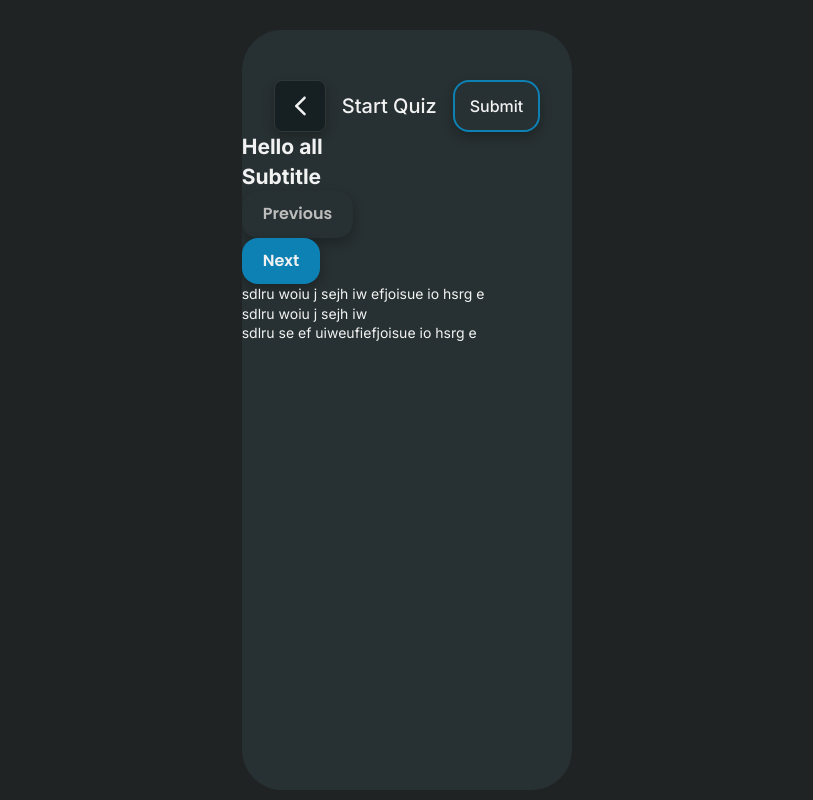
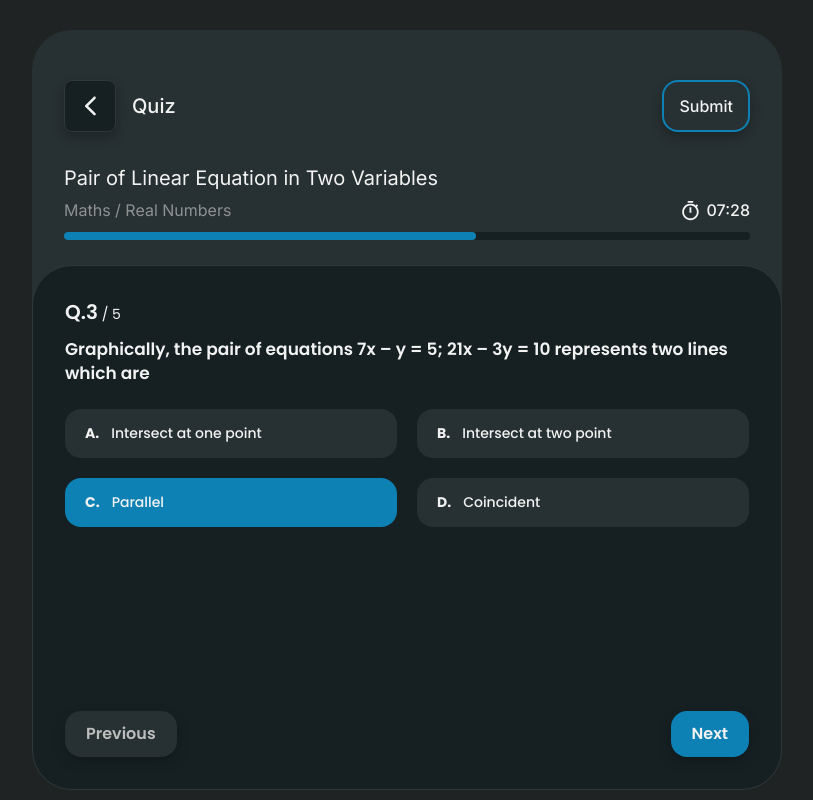
Before and after one commit to VanyaKupnevskij/quiz, a React (Create React App) app: page /quiz/page in a window 1280 px wide. Shown: the whole page, without its empty margins (233-1046 px from the left). Built offline with nearby package versions, Linux system fonts and the light colour scheme.

Commit message:
quiz page

```diff
--- /dev/null
+++ b/src/components/Question/Question.jsx
@@ -0,0 +1,36 @@
+import styles from './Question.module.scss';
+import classNames from 'classnames';
+
+function Question() {
+  return (
+    <>
+      <div className={styles.numeric_question}>
+        <span className={styles.current}>Q.3</span>
+        <span className={styles.total}> / 5</span>
+      </div>
+      <p className={styles.question}>
+        Graphically, the pair of equations 7x – y = 5; 21x – 3y = 10 represents two lines which are
+      </p>
+      <ol className={styles.answers}>
+        <li className={styles.variant}>
+          <span className={styles.mark}>A.</span>
+          <span className={styles.text}>Intersect at one point</span>
+        </li>
+        <li className={styles.variant}>
+          <span className={styles.mark}>B.</span>
+          <span className={styles.text}>Intersect at two point</span>
+        </li>
+        <li className={classNames([styles.variant, styles.checked])}>
+          <span className={styles.mark}>C.</span>
+          <span className={styles.text}>Parallel</span>
+        </li>
+        <li className={styles.variant}>
+          <span className={styles.mark}>D.</span>
+          <span className={styles.text}>Coincident</span>
+        </li>
+      </ol>
+    </>
+  );
+}
+
+export default Question;
--- /dev/null
+++ b/src/components/Question/Question.module.scss
@@ -0,0 +1,69 @@
+@import '../../index.scss';
+
+.numeric_question {
+  .current {
+    font-weight: 600;
+    font-size: 20px;
+  }
+  .total {
+    font-weight: 400;
+    font-size: 14px;
+    line-height: 21px;
+  }
+}
+
+.question {
+  padding-top: 12px;
+  font-weight: 600;
+  font-size: 17px;
+}
+
+.answers {
+  padding-top: 24px;
+  font-weight: 500;
+  font-size: 14px;
+  line-height: 21px;
+  list-style: none;
+
+  display: grid;
+  gap: 20px;
+  grid-template-columns: repeat(2, 1fr);
+
+  .variant {
+    padding: 14px 20px;
+    background-color: $gray-color;
+    border-radius: $base-border-radius;
+
+    transition: all 0.2s;
+    &:hover {
+      background-color: rgba($gray-color, 0.85);
+    }
+
+    &.checked {
+      background-color: $blue-color;
+    }
+    &.truly {
+      background-color: $green-color;
+    }
+    &.wrong {
+      background-color: $red-color;
+    }
+  }
+
+  .mark {
+    font-weight: 700;
+    padding-right: 12px;
+  }
+
+  .text {
+    font-weight: 500;
+    font-size: 14px;
+    line-height: 21px;
+  }
+}
+
+@media (max-width: 620px) {
+  .answers {
+    grid-template-columns: repeat(1, 1fr);
+  }
+}
--- a/src/pages/QuizPage.jsx
+++ b/src/pages/QuizPage.jsx
@@ -1,5 +1,9 @@
 import Header from '../components/Header/Header';
 import Button, { SubmitButton, GrayButton } from '../components/Button/Button';
+import Question from '../components/Question/Question';
+
+import styles from './QuizPage.module.scss';
+import timerImg from '../images/timer.svg';
 
 function handleOnClick() {
   alert('click button/link');
@@ -8,27 +12,53 @@ function handleOnClick() {
 function QuizStart() {
   return (
     <>
-      <header>
-        <Header title={'Start Quiz'}>
-          <SubmitButton isLink linkPath="/quiz/result">
-            Submit
-          </SubmitButton>
-        </Header>
-      </header>
+      <Header title={'Quiz'}>
+        <SubmitButton isLink linkPath="/quiz/result">
+          Submit
+        </SubmitButton>
+      </Header>
       <section className="main">
-        <div className="inner">
-          <h1>Hello all</h1>
-          <h2>Subtitle</h2>
+        <AdditionalInfo />
 
-          <GrayButton handleClick={handleOnClick}>Previous</GrayButton>
-          <Button handleClick={handleOnClick}>Next</Button>
-          <p>sdlru woiu j sejh iw efjoisue io hsrg e</p>
-          <p>sdlru woiu j sejh iw </p>
-          <p>sdlru se ef uiweufiefjoisue io hsrg e</p>
+        <div className={styles.content}>
+          <div className="inner">
+            <Question />
+          </div>
+
+          <Navigate />
         </div>
       </section>
     </>
   );
 }
 
+function AdditionalInfo() {
+  return (
+    <div className={styles.additional_info}>
+      <h2 className={styles.title}>Pair of Linear Equation in Two Variables</h2>
+      <div className={styles.top_info}>
+        <div className={styles.category}>
+          <span className={styles.subtitle}>Maths</span>
+          {' / '}
+          <span className={styles.subtitle}>Real Numbers</span>
+        </div>
+        <div className={styles.timer}>
+          <img src={timerImg} alt="timer" />
+          <span className={styles.time}>07:28</span>
+        </div>
+      </div>
+      <div className={styles.line_timer}></div>
+    </div>
+  );
+}
+
+function Navigate() {
+  return (
+    <div className={styles.navigate}>
+      <GrayButton handleClick={handleOnClick}>Previous</GrayButton>
+      <Button handleClick={handleOnClick}>Next</Button>
+    </div>
+  );
+}
+
 export default QuizStart;
--- /dev/null
+++ b/src/pages/QuizPage.module.scss
@@ -0,0 +1,75 @@
+@import '../index.scss';
+
+.additional_info {
+  padding: 32px 32px 3px 32px;
+
+  .title {
+    font-weight: 400;
+    font-size: 20px;
+  }
+
+  .top_info {
+    padding-top: 7px;
+    display: flex;
+    justify-content: space-between;
+
+    .category {
+      opacity: 0.5;
+      font-size: 16px;
+    }
+
+    .timer {
+      display: flex;
+      align-items: center;
+
+      img {
+        object-fit: contain;
+      }
+
+      .time {
+        padding-left: 5px;
+        font-weight: 500;
+        font-size: 16px;
+      }
+    }
+  }
+
+  .line_timer {
+    position: relative;
+    width: 100%;
+    height: 8px;
+    border-radius: 4px;
+    background-color: $back-color;
+    margin-top: 10px;
+
+    &::before {
+      content: '';
+      position: absolute;
+      width: 60%;
+      height: 100%;
+      border-radius: 4px;
+      background-color: $blue-color;
+      transition: all 0.2s;
+    }
+  }
+}
+
+// Content
+.content {
+  border: 1px solid $border-color;
+
+  background-color: $back-color;
+  border-radius: 40px;
+  padding: 32px;
+  font-family: $second-font;
+  margin-top: 22px;
+  flex-grow: 1;
+  display: flex;
+  flex-direction: column;
+}
+
+// Navigate
+.navigate {
+  display: flex;
+  justify-content: space-between;
+}
--- /dev/null
+++ b/src/pages/QuizResult.module.scss
@@ -0,0 +1 @@
+@import '../index.scss';
```
